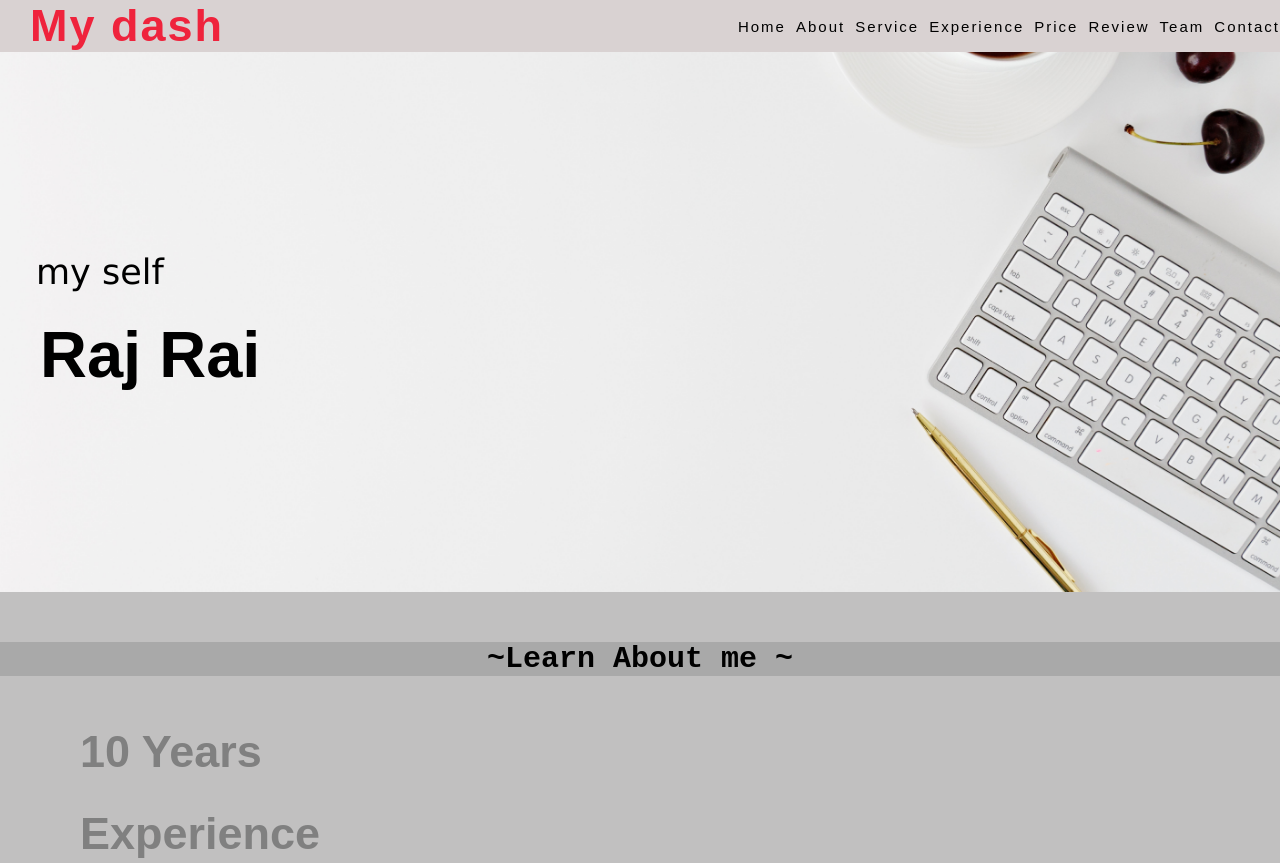
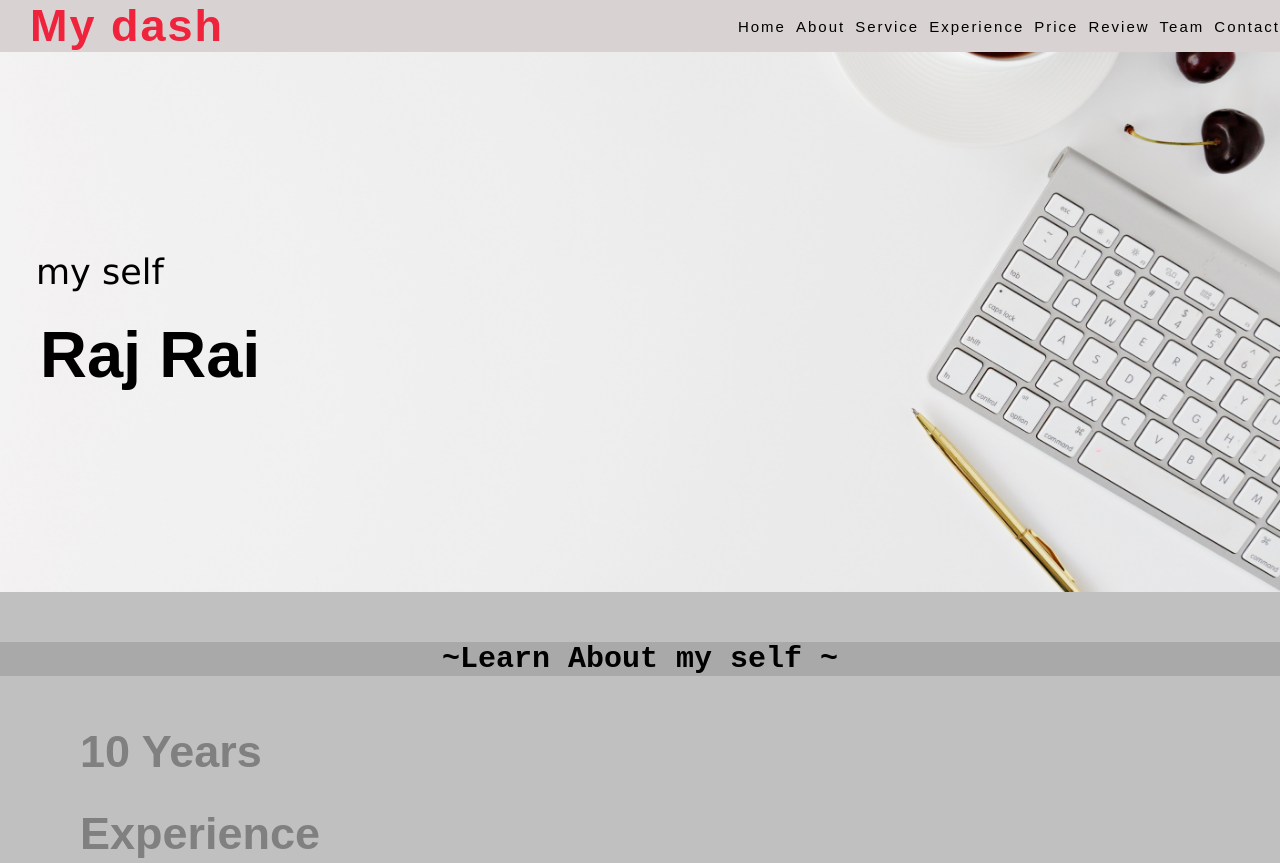
Before and after one commit to Raj120803/portfolio, a plain HTML site: page index.html in a window 1280 px wide. Shown: the top 863 px of the page. Drawn offline with Linux system fonts and the light colour scheme.

Commit message:
about me to about my self

```diff
--- a/index.html
+++ b/index.html
@@ -42,7 +42,7 @@
         </div>
         <div class="right_head">
             <h1 class="h1_title">
-                ~Learn About me ~
+                ~Learn About my self ~
             </h1>
             <h2 class="h2_title">
                 <li> 10 Years</li>
```
